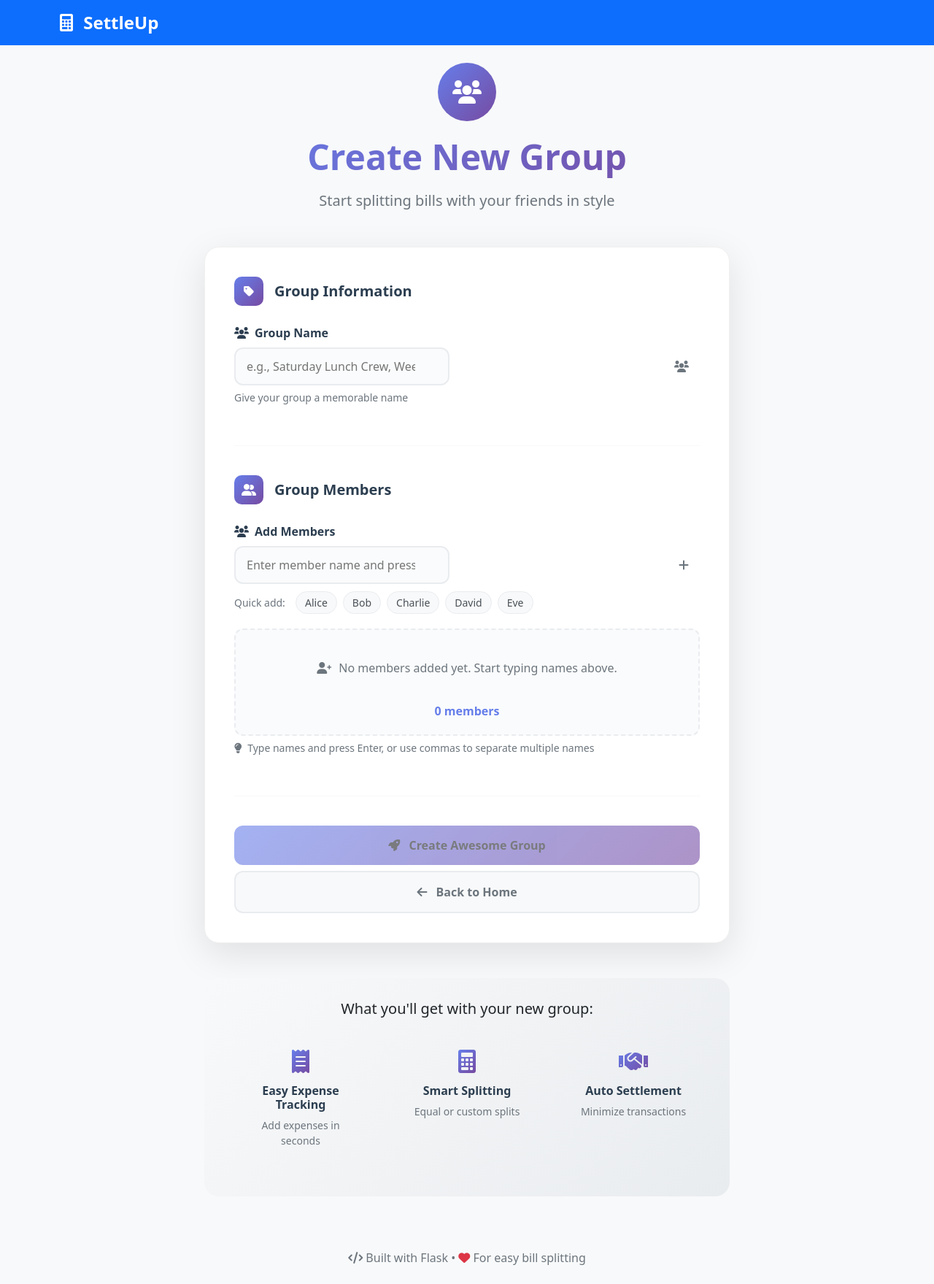
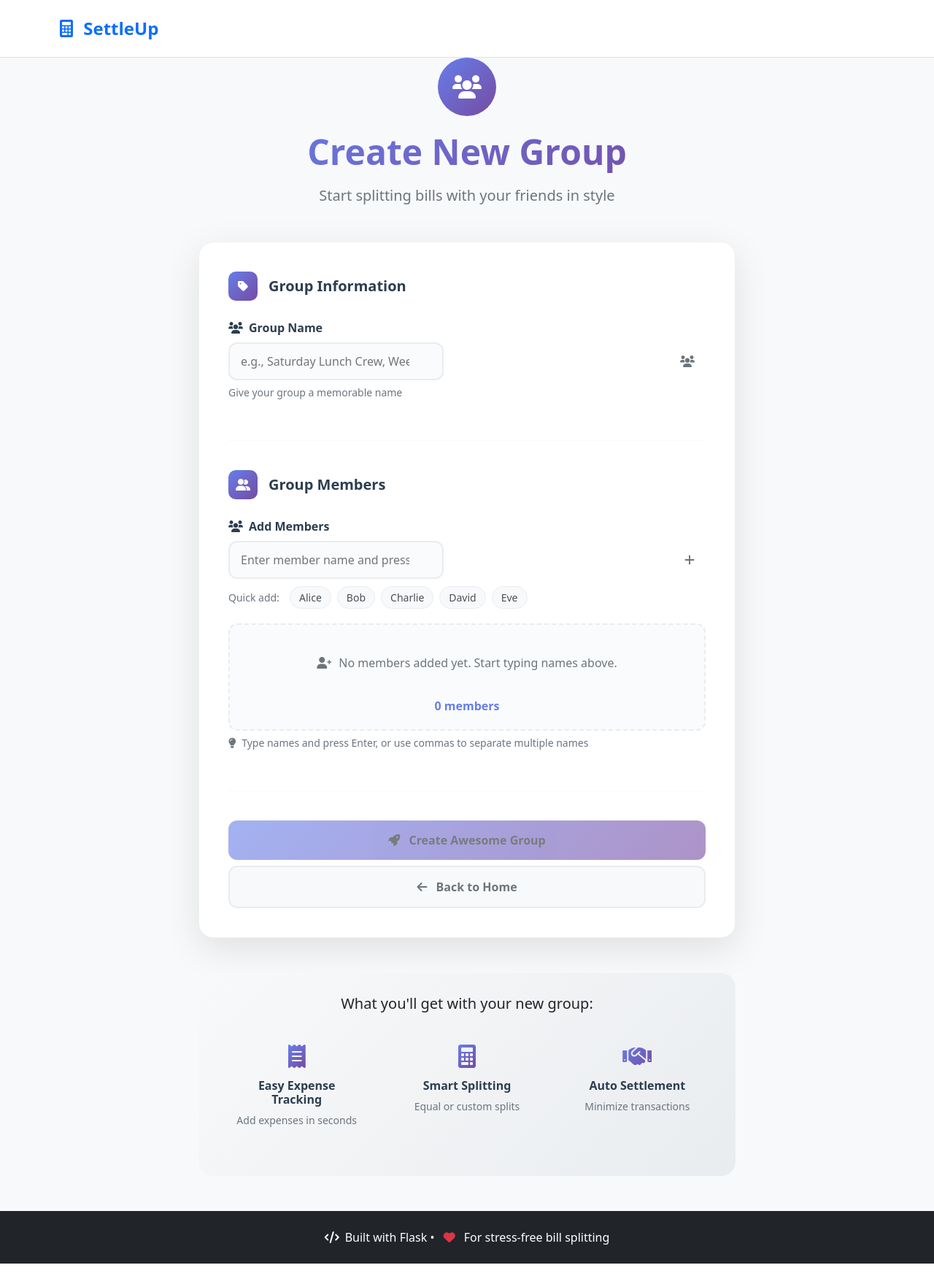
Before and after one commit to Premnat30/settle_up, a Flask app: page /create_group in a window 1280 px wide. Shown: the whole page at 73% size. After the commit the page ends 1731 px from the top, so only its background shows below. Run offline with Flask 3, Linux system fonts and the light colour scheme.

Commit message:
Update base.html

```diff
--- a/templates/base.html
+++ b/templates/base.html
@@ -7,43 +7,47 @@
     <link href="https://cdn.jsdelivr.net/npm/bootstrap@5.1.3/dist/css/bootstrap.min.css" rel="stylesheet">
     <link rel="stylesheet" href="https://cdnjs.cloudflare.com/ajax/libs/font-awesome/6.0.0/css/all.min.css">
     <link rel="stylesheet" href="{{ url_for('static', filename='style.css') }}">
+    {% block extra_css %}{% endblock %}
 </head>
 <body>
-    <nav class="navbar navbar-expand-lg navbar-dark bg-primary">
+    <nav class="navbar navbar-expand-lg navbar-light bg-white py-3 border-bottom">
         <div class="container">
-            <a class="navbar-brand" href="{{ url_for('index') }}">
+            <a class="navbar-brand fw-bold text-primary" href="{{ url_for('index') }}">
                 <i class="fas fa-calculator me-2"></i>
                 SettleUp
             </a>
         </div>
     </nav>
 
-    <div class="container mt-4">
+    <main>
         {% with messages = get_flashed_messages(with_categories=true) %}
             {% if messages %}
                 {% for category, message in messages %}
-                    <div class="alert alert-{{ 'danger' if category == 'error' else 'success' }} alert-dismissible fade show">
-                        <i class="fas fa-{{ 'exclamation-triangle' if category == 'error' else 'check-circle' }} me-2"></i>
-                        {{ message }}
-                        <button type="button" class="btn-close" data-bs-dismiss="alert"></button>
+                    <div class="alert alert-{{ 'danger' if category == 'error' else 'success' }} alert-dismissible fade show mb-0 rounded-0 border-0">
+                        <div class="container">
+                            <i class="fas fa-{{ 'exclamation-triangle' if category == 'error' else 'check-circle' }} me-2"></i>
+                            {{ message }}
+                            <button type="button" class="btn-close" data-bs-dismiss="alert"></button>
+                        </div>
                     </div>
                 {% endfor %}
             {% endif %}
         {% endwith %}
 
         {% block content %}{% endblock %}
-    </div>
+    </main>
 
-    <footer class="mt-5 py-4 bg-light">
+    <footer class="bg-dark text-white py-4 mt-5">
         <div class="container text-center">
-            <p class="text-muted mb-0">
-                <i class="fas fa-code"></i> Built with Flask •
-                <i class="fas fa-heart text-danger"></i> For easy bill splitting
+            <p class="mb-0">
+                <i class="fas fa-code me-2"></i>Built with Flask •
+                <i class="fas fa-heart text-danger mx-2"></i>
+                For stress-free bill splitting
             </p>
         </div>
     </footer>
 
     <script src="https://cdn.jsdelivr.net/npm/bootstrap@5.1.3/dist/js/bootstrap.bundle.min.js"></script>
-    <script src="{{ url_for('static', filename='script.js') }}"></script>
+    {% block extra_js %}{% endblock %}
 </body>
 </html>
```
